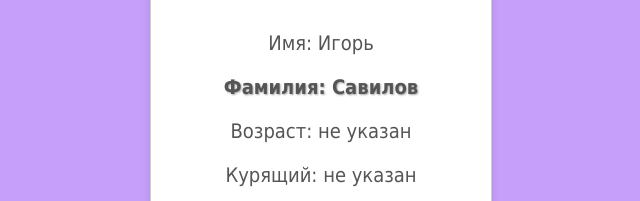
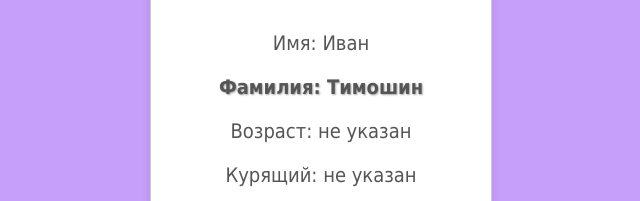
Before and after one commit to Timoha675/Timoha675.github.io, a plain HTML site: page index.html in a window 1280 px wide. Shown: the part 248-449 px from the top of the page, 319-959 px from the left. Drawn offline with Linux system fonts and the light colour scheme.

Commit message:
Update index.html

```diff
--- a/index.html
+++ b/index.html
@@ -81,9 +81,9 @@
 <body onmouseover="changeBackgroundColor()">
     <div class="resume">
         <h1>Моё резюме</h1>
-        <img src="https://sun9-9.userapi.com/impg/qZNVWUv_HNv4sqko7P_3UAjzJMS6jCd-B4YIzg/-Bx9328WGpo.jpg?size=600x600&quality=95&sign=23092761748f43800f153f5fe41db4c2&type=album" alt="Фото">
-        <p class="name" id="name">Имя: Игорь</p>
-        <p class="surname" id="surname">Фамилия: Савилов</p>
+        <img src="https://sun1-15.userapi.com/impf/c851332/v851332680/149862/rweEcUm46QU.jpg?size=1437x2132&quality=96&sign=fbc200b5de4d37cf6006b10952aead40&type=album" alt="Фото">
+        <p class="name" id="name">Имя: Иван</p>
+        <p class="surname" id="surname">Фамилия: Тимошин</p>
         <p class="age" id="age">Возраст: не указан</p>
         <p class="smoker" id="smoker">Курящий: не указан</p>
         <button class="enter-age" onclick="enterAge()">Введите возраст</button>
```
